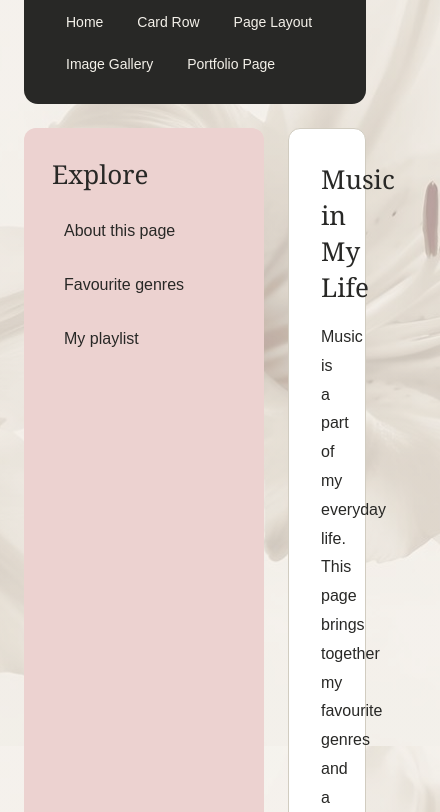
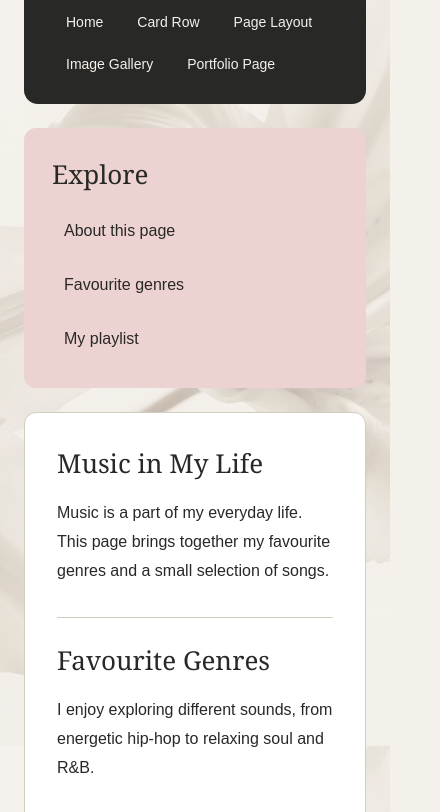
Before and after one commit to httpskwiksx/Assignment2_webtech, a plain HTML site: page task2.html in a window 390 px wide. Shown: the part 98-910 px from the top of the page, 440 px wide, since content can reach past the window. Drawn offline with Linux system fonts and the light colour scheme.

Commit message:
Add responsive design adjustments for various components

```diff
--- a/task1.css
+++ b/task1.css
@@ -79,3 +79,8 @@
 body {
     background-image: url("images/task3.png");
 }
+@media (max-width: 700px) {
+    .cards {
+        flex-direction: column;
+    }
+}
--- a/task2.css
+++ b/task2.css
@@ -16,6 +16,17 @@
     grid-area: header;
     max-width: none;
     margin: 0;
+}
+@media (max-width: 700px) {
+    .layout {
+        grid-template-columns: 1fr;
+        grid-template-rows: auto auto 1fr auto;
+        grid-template-areas:
+            "header"
+            "sidebar"
+            "main"
+            "footer";
+    }
 }
 
 .sidebar {
--- a/task4.css
+++ b/task4.css
@@ -148,3 +148,8 @@
     margin: 0;
     font-size: 14px;
 }
+@media (max-width: 700px) {
+    .portfolio-layout {
+        grid-template-columns: 1fr;
+    }
+}
```
Also changed, not shown: task3.css (+11 -0 lines).
